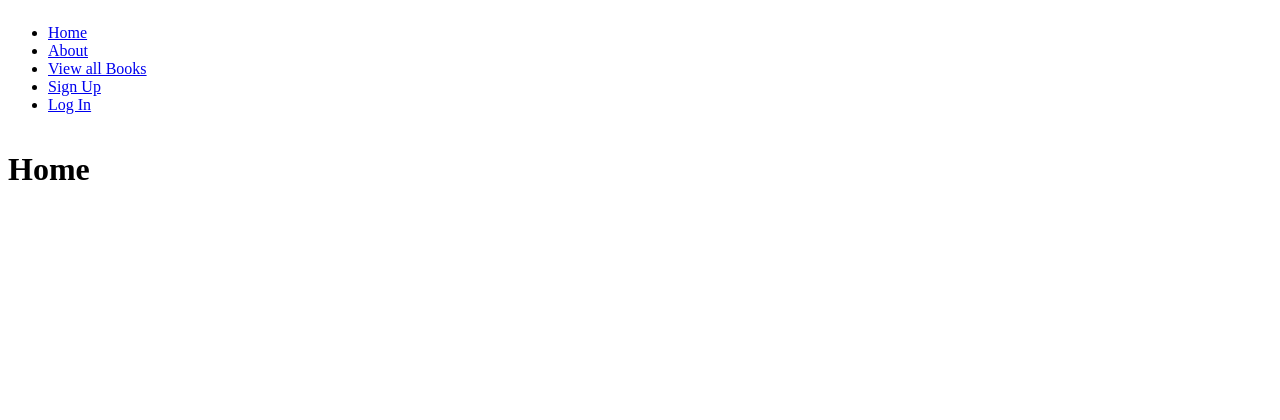
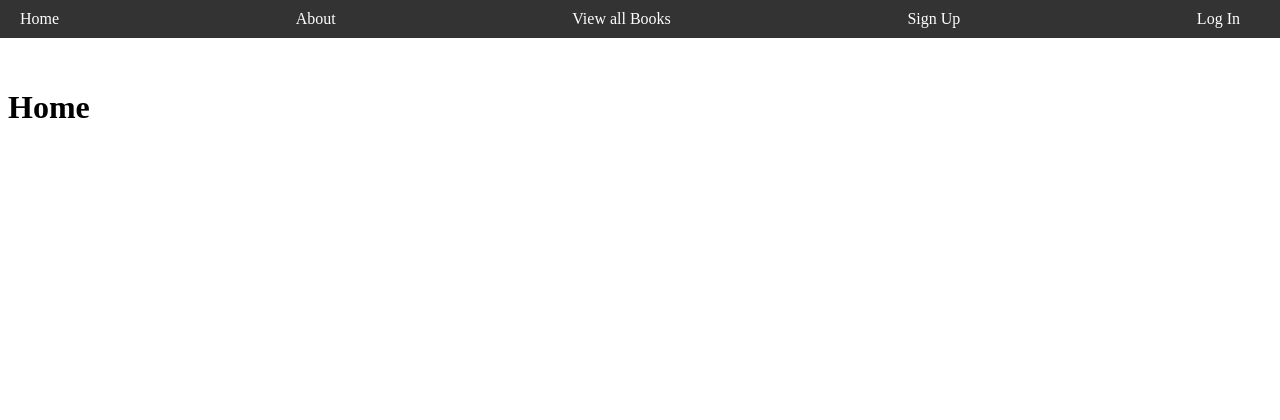
Before and after one commit to rela7e/MyLibrary, a Django app: page /home/ in a window 1280 px wide. Shown: the top 420 px of the page. After the commit the page ends 118 px from the top, so only its background shows below. Run offline with Django 5.2, Linux system fonts and the light colour scheme.

Commit message:
style nav bar

```diff
--- a/main_app/static/css/style.css
+++ b/main_app/static/css/style.css
@@ -1,14 +1,43 @@
-body {
-    display: flex;
-    min-height: 100vh;
-    flex-direction: column;
-  }
+.navbar {
+  background-color: #333;
+  position: fixed;
+  top: 0;
+  left: 0;
+  width: 100%;
+  z-index: 1000;
+}
 
-main {
-    flex: 1 0 auto;
-  }
+.container {
+  padding-top: 60px; /
+}
 
-footer.page-footer {
-    padding-top: 0;
-    text-align: right;
-  }
+.nav-wrapper {
+  display: flex;
+  justify-content: space-between;
+  align-items: center;
+  padding: 10px 20px;
+}
+
+.nav-links {
+  list-style: none;
+  margin: 0;
+  padding: 0;
+  display: flex;
+  justify-content: space-between;
+  align-items: right;
+  flex-grow: 1;
+}
+
+.nav-links li {
+  margin-right: 20px;
+}
+
+
+.nav-links li a {
+  color: #fff;
+  text-decoration: none;
+}
+
+.nav-links li a:hover {
+  text-decoration: underline;
+}
--- a/main_app/templates/base.html
+++ b/main_app/templates/base.html
@@ -10,11 +10,11 @@
 </head>
 <body>
     <body>
-        <header class="navbar-fixed">
+        <header class="navbar">
           <nav>
             <div class="nav-wrapper">
 
-              <ul class="right">
+              <ul class="nav-links">
                 <li><a href="{% url 'home' %}">Home</a></li>
                 <li><a href="{% url 'about' %}">About</a></li>
                 <li><a href="{% url 'books_index' %}">View all Books</a></li>
```
